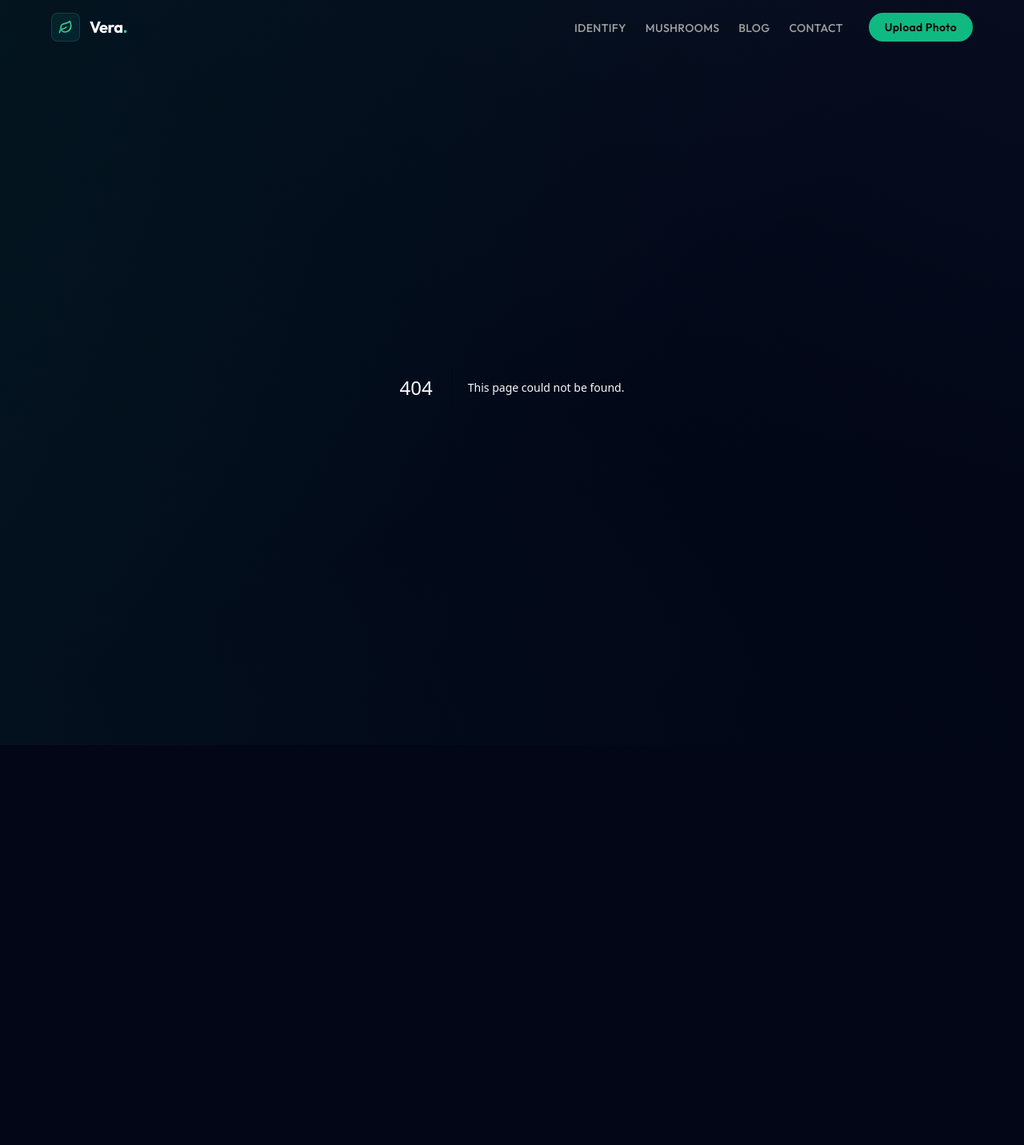
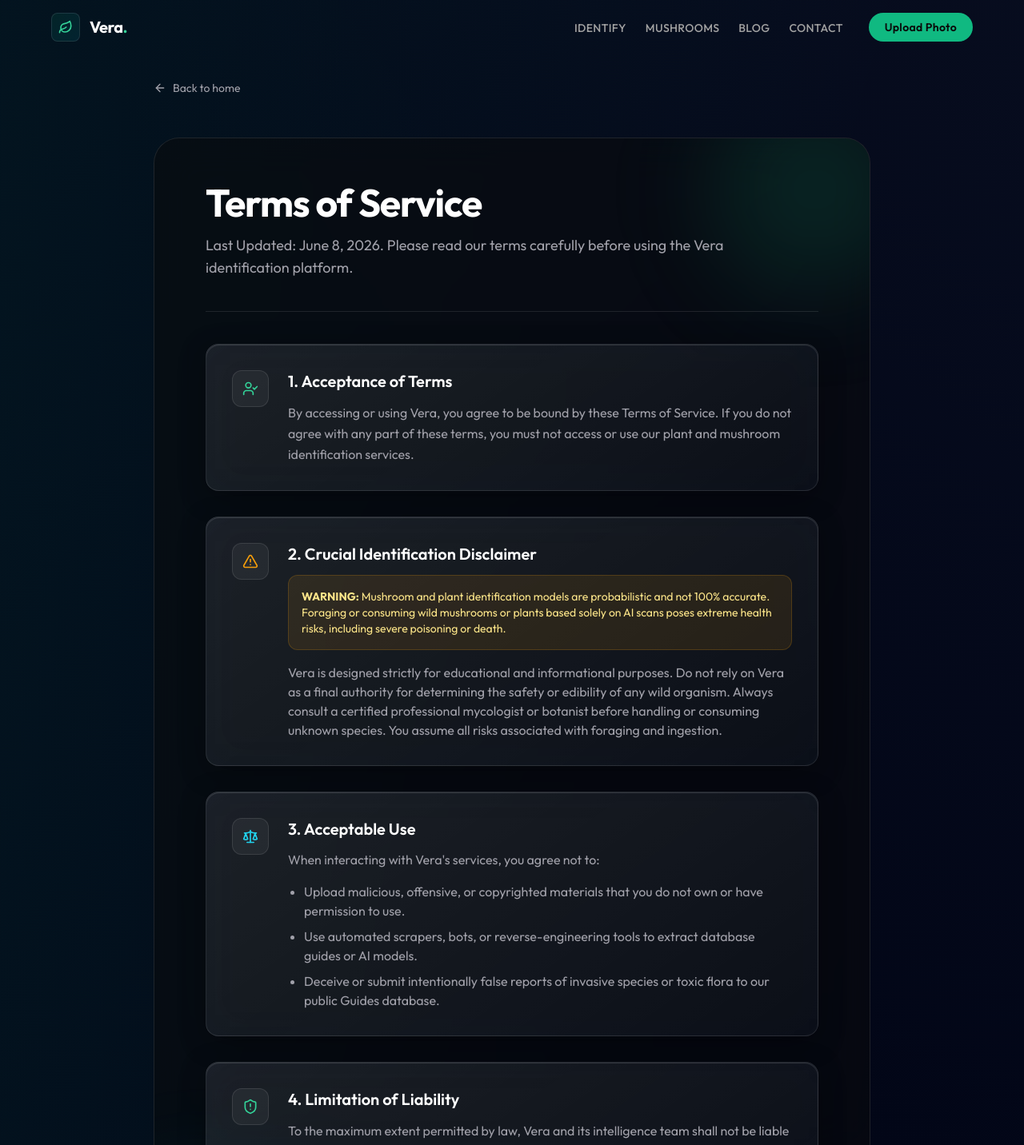
Before and after one commit to Charles-CS/Vera, a Next.js app: page /terms in a window 1280 px wide. Before the commit this address had no page. Shown: the top 1432 px of the page at 80% size. Before the commit the page ends 932 px from the top, so only its background shows below. Built offline with nearby package versions, Linux system fonts and the light colour scheme.

Commit message:
feat: add Terms of Service page with safety disclaimer and acceptable use policy

```diff
--- /dev/null
+++ b/src/app/terms/page.tsx
@@ -0,0 +1,140 @@
+"use client";
+
+import Link from "next/link";
+import { motion } from "framer-motion";
+import Footer from "@/components/Footer";
+import { Scale, AlertTriangle, UserCheck, ShieldAlert, ArrowLeft } from "lucide-react";
+
+export default function TermsPage() {
+  const sections = [
+    {
+      icon: <UserCheck className="w-5 h-5 text-emerald-400" />,
+      title: "1. Acceptance of Terms",
+      content: (
+        <p className="text-zinc-400 leading-relaxed">
+          By accessing or using Vera, you agree to be bound by these Terms of Service. If you do not agree with any part of these terms, you must not access or use our plant and mushroom identification services.
+        </p>
+      ),
+    },
+    {
+      icon: <AlertTriangle className="w-5 h-5 text-amber-500" />,
+      title: "2. Crucial Identification Disclaimer",
+      content: (
+        <div className="space-y-4 text-zinc-400">
+          <div className="p-4 rounded-xl bg-amber-500/10 border border-amber-500/20 text-amber-200 text-sm">
+            <strong>WARNING:</strong> Mushroom and plant identification models are probabilistic and not 100% accurate. Foraging or consuming wild mushrooms or plants based solely on AI scans poses extreme health risks, including severe poisoning or death.
+          </div>
+          <p>
+            Vera is designed strictly for educational and informational purposes. Do not rely on Vera as a final authority for determining the safety or edibility of any wild organism. Always consult a certified professional mycologist or botanist before handling or consuming unknown species. You assume all risks associated with foraging and ingestion.
+          </p>
+        </div>
+      ),
+    },
+    {
+      icon: <Scale className="w-5 h-5 text-cyan-400" />,
+      title: "3. Acceptable Use",
+      content: (
+        <div className="space-y-4 text-zinc-400">
+          <p>
+            When interacting with Vera's services, you agree not to:
+          </p>
+          <ul className="list-disc pl-5 space-y-2">
+            <li>Upload malicious, offensive, or copyrighted materials that you do not own or have permission to use.</li>
+            <li>Use automated scrapers, bots, or reverse-engineering tools to extract database guides or AI models.</li>
+            <li>Deceive or submit intentionally false reports of invasive species or toxic flora to our public Guides database.</li>
+          </ul>
+        </div>
+      ),
+    },
+    {
+      icon: <ShieldAlert className="w-5 h-5 text-emerald-400" />,
+      title: "4. Limitation of Liability",
+      content: (
+        <p className="text-zinc-400 leading-relaxed">
+          To the maximum extent permitted by law, Vera and its intelligence team shall not be liable for any direct, indirect, incidental, or consequential damages resulting from your reliance on plant or mushroom identification results, database listings, or safety warnings provided through our platform.
+        </p>
+      ),
+    },
+  ];
+
+  return (
+    <div className="flex flex-col gap-12 pb-8">
+      {/* Back to Home Navigation */}
+      <div className="relative z-10 max-w-4xl mx-auto w-full pt-4">
+        <Link
+          href="/"
+          className="inline-flex items-center gap-2 text-zinc-400 hover:text-white transition-colors text-sm group"
+        >
+          <ArrowLeft className="w-4 h-4 transition-transform group-hover:-translate-x-1" />
+          Back to home
+        </Link>
+      </div>
+
+      <section className="relative overflow-hidden rounded-[2rem] border border-white/10 bg-neutral-950/50 backdrop-blur-xl px-6 py-14 md:px-12 lg:px-16 max-w-4xl mx-auto w-full">
+        {/* Glow Effects */}
+        <div className="absolute -top-16 right-[-60px] h-64 w-64 rounded-full bg-emerald-500/15 blur-3xl pointer-events-none" />
+        <div className="absolute -bottom-24 left-[-80px] h-72 w-72 rounded-full bg-cyan-400/10 blur-3xl pointer-events-none" />
+
+        <div className="relative z-10 space-y-10">
+          {/* Header */}
+          <div className="space-y-4 text-center md:text-left">
+            <motion.h1
+              initial={{ opacity: 0, y: 15 }}
+              animate={{ opacity: 1, y: 0 }}
+              transition={{ duration: 0.5 }}
+              className="text-4xl font-bold tracking-tight text-white md:text-5xl"
+            >
+              Terms of Service
+            </motion.h1>
+            <motion.p
+              initial={{ opacity: 0, y: 15 }}
+              animate={{ opacity: 1, y: 0 }}
+              transition={{ duration: 0.5, delay: 0.1 }}
+              className="text-zinc-400 max-w-2xl text-base md:text-lg"
+            >
+              Last Updated: June 8, 2026. Please read our terms carefully before using the Vera identification platform.
+            </motion.p>
+          </div>
+
+          <hr className="border-white/10" />
+
+          {/* Content Sections */}
+          <div className="space-y-8">
+            {sections.map((section, idx) => (
+              <motion.div
+                key={idx}
+                initial={{ opacity: 0, y: 20 }}
+                animate={{ opacity: 1, y: 0 }}
+                transition={{ duration: 0.5, delay: 0.1 + idx * 0.08 }}
+                className="glass-panel glass-shine p-6 md:p-8 flex flex-col md:flex-row gap-6 items-start"
+              >
+                <div className="p-3 rounded-xl bg-white/5 border border-white/10 flex-shrink-0">
+                  {section.icon}
+                </div>
+                <div className="space-y-3 flex-grow">
+                  <h2 className="text-xl font-semibold text-white flex items-center gap-2">
+                    {section.title}
+                  </h2>
+                  <div className="text-zinc-300 leading-relaxed text-sm md:text-base">
+                    {section.content}
+                  </div>
+                </div>
+              </motion.div>
+            ))}
+          </div>
+
+          <motion.div
+            initial={{ opacity: 0 }}
+            animate={{ opacity: 1 }}
+            transition={{ duration: 0.5, delay: 0.5 }}
+            className="text-center pt-4 text-xs text-zinc-500"
+          >
+            Questions regarding our terms? Feel free to contact our legal operations team at legal@vera.ai.
+          </motion.div>
+        </div>
+      </section>
+
+      <Footer />
+    </div>
+  );
+}
```
